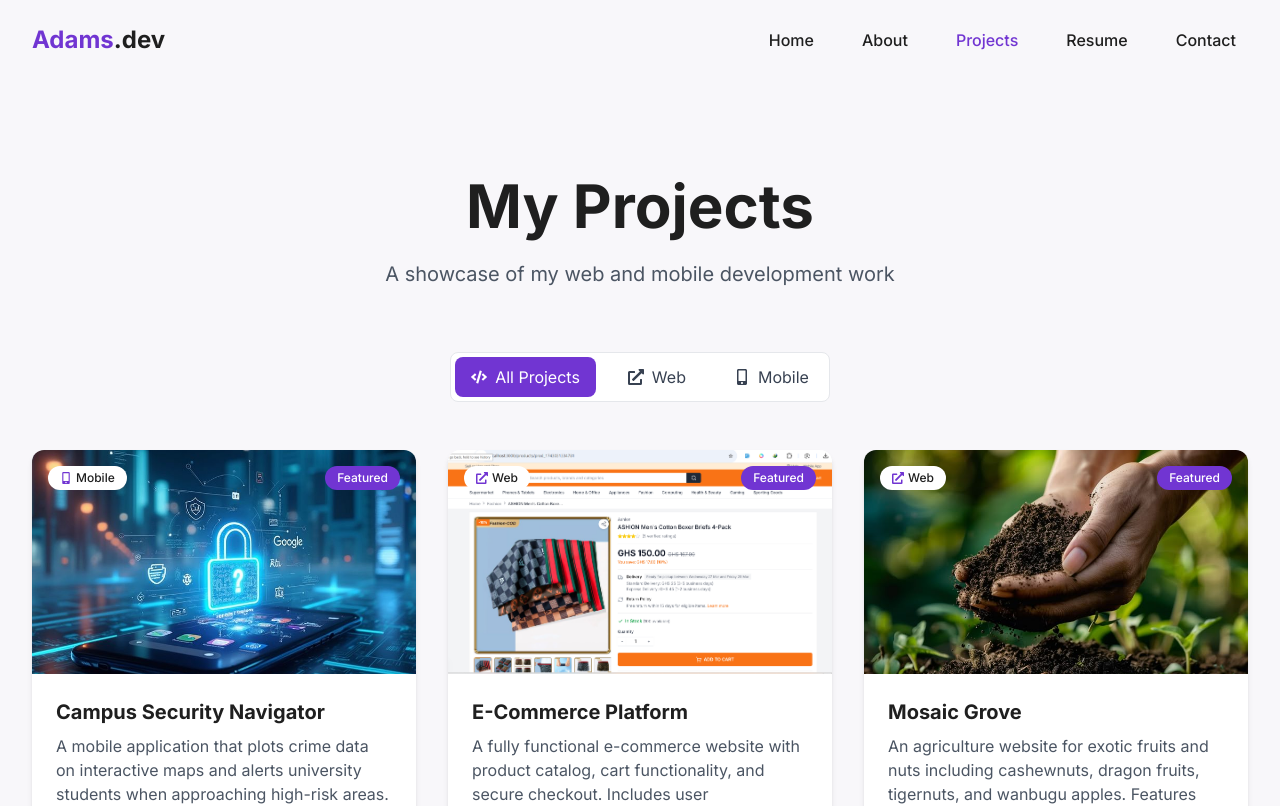
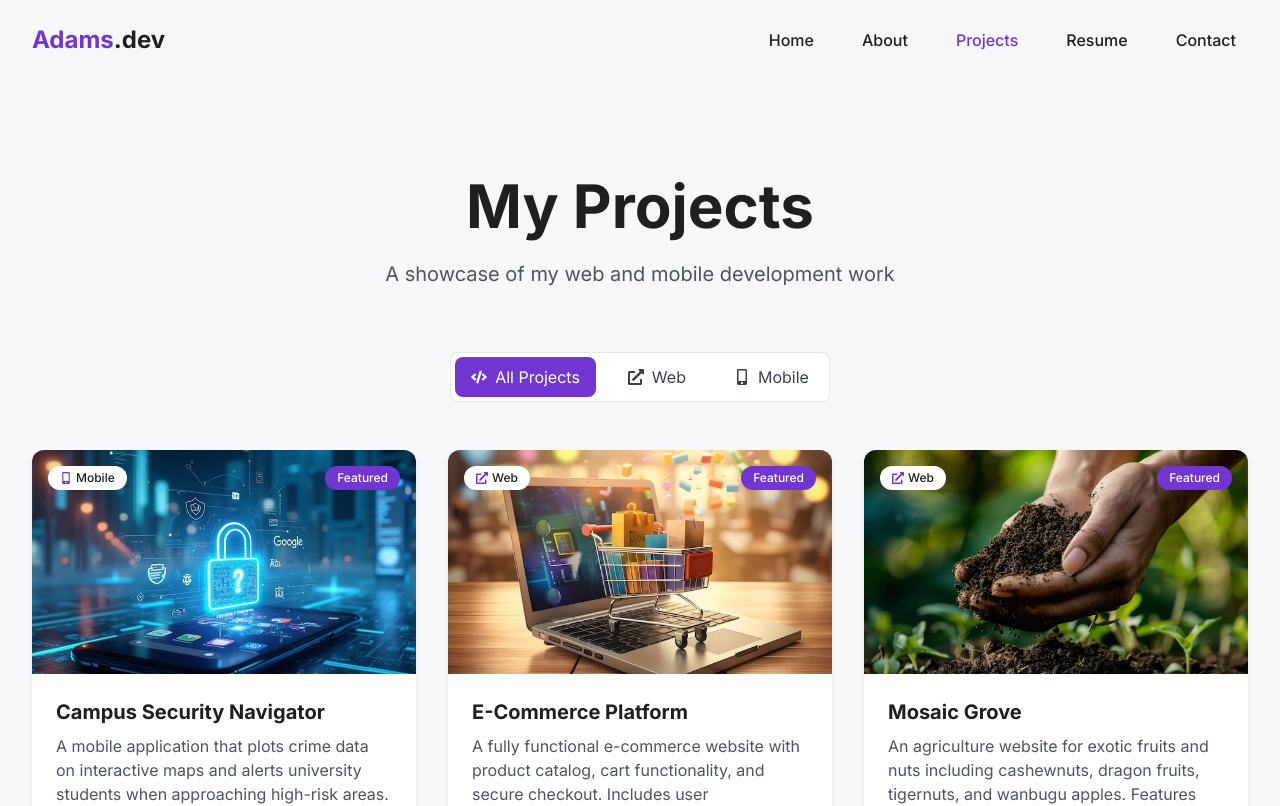
Before and after one commit to GhOsCoDeR/adams-portfolio, a React (Vite) app: page /projects in a window 1280 px wide. Shown: the top 806 px of the page. Built offline with nearby package versions, Linux system fonts and the light colour scheme.

Commit message:
Update Mosaic Grove GitHub link

```diff
--- a/src/pages/Home.jsx
+++ b/src/pages/Home.jsx
@@ -579,7 +579,7 @@ const Home = () => {
                   title="E-Commerce Platform"
                   description="A fully functional e-commerce website with product catalog, cart functionality, and secure checkout."
                   tech="React, TailwindCSS, MySQL"
-                  image="/images/ecommerce/ecommerce.png"
+                  image="/images/ecommerce/ecommerce.jpg"
                 />
               </motion.div>
 
--- a/src/pages/Projects.jsx
+++ b/src/pages/Projects.jsx
@@ -24,7 +24,7 @@ const Projects = () => {
       id: 2,
       title: 'E-Commerce Platform',
       description: 'A fully functional e-commerce website with product catalog, cart functionality, and secure checkout. Includes user authentication, role-based access, and order management.',
-      image: '/images/ecommerce/ecommerce.png',
+      image: '/images/ecommerce/ecommerce.jpg',
       technologies: ['React', 'TailwindCSS', 'MySQL', 'Node.js'],
       category: 'web',
       links: {
@@ -41,7 +41,7 @@ const Projects = () => {
       technologies: ['React', 'Node.js', 'Express', 'MongoDB'],
       category: 'web',
       links: {
-        github: 'https://github.com/GhOsCoDeR/mosaic-grove.git',
+        github: 'https://github.com/GideonWill/Mosaic-Grove.git',
         live: 'https://mosaic-grove.example.com'
       },
       featured: true
```
Also changed, not shown: public/images/ecommerce/ecommerce.jpg (added).
